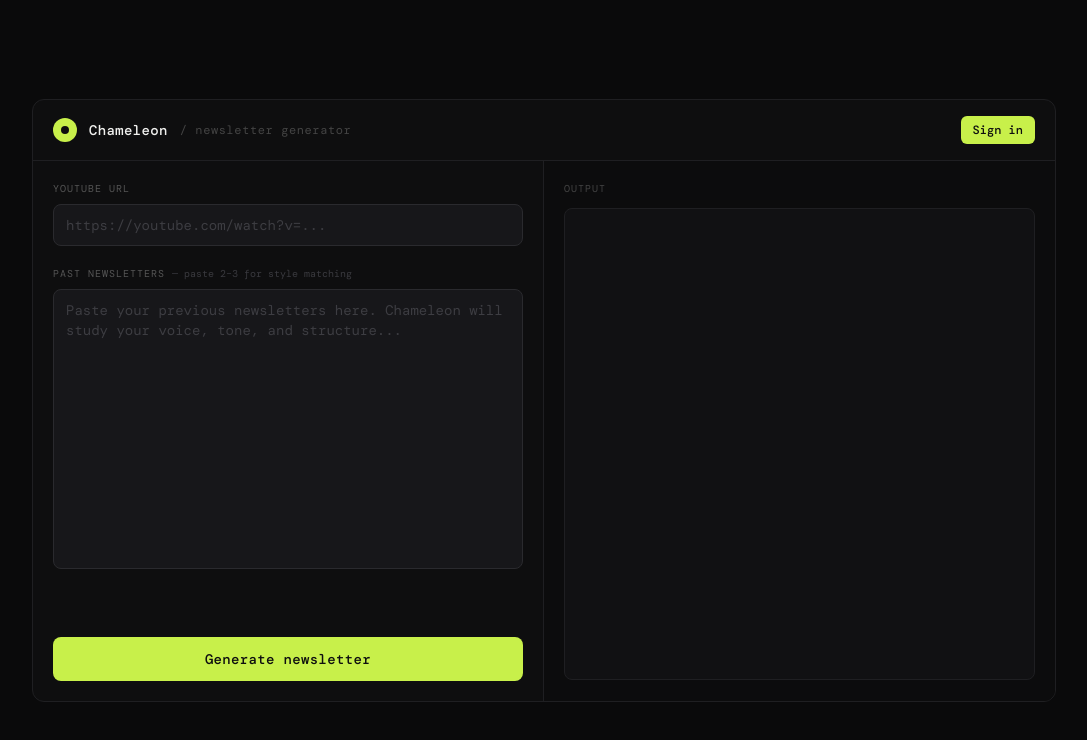
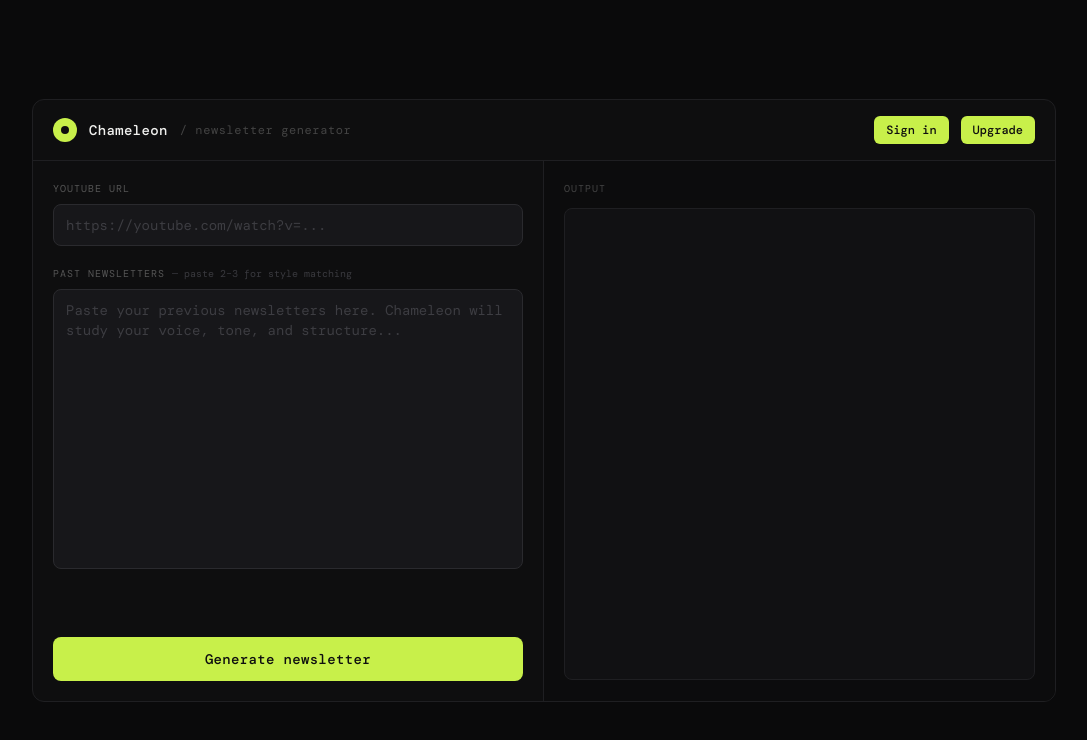
Before and after one commit to shubhamyx/chameleon, a Next.js app: page / in a window 1280 px wide. Shown: the top 740 px of the page, without its empty margins (96-1183 px from the left). Built offline with nearby package versions, Linux system fonts and the light colour scheme; no server answers.

Commit message:
feat: add stripe payments

```diff
--- /dev/null
+++ b/app/api/checkout/route.ts
@@ -0,0 +1,24 @@
+import { NextRequest, NextResponse } from 'next/server'
+import Stripe from 'stripe'
+
+const stripe = new Stripe(process.env.STRIPE_SECRET_KEY!)
+
+export async function POST(req: NextRequest) {
+  const { userId } = await req.json()
+
+  const session = await stripe.checkout.sessions.create({
+    payment_method_types: ['card'],
+    mode: 'subscription',
+    line_items: [
+      {
+        price: process.env.STRIPE_PRICE_ID!,
+        quantity: 1,
+      },
+    ],
+    metadata: { userId },
+    success_url: 'http://localhost:3000?upgraded=true',
+    cancel_url: 'http://localhost:3000',
+  })
+
+  return NextResponse.json({ url: session.url })
+}
--- a/app/page.tsx
+++ b/app/page.tsx
@@ -59,6 +59,16 @@ async function generate() {
   setLoading(false);
 }
 
+async function upgrade() {
+  const res = await fetch('/api/checkout', {
+    method: 'POST',
+    headers: { 'Content-Type': 'application/json' },
+    body: JSON.stringify({ userId: user?.id })
+  })
+  const data = await res.json()
+  window.location.href = data.url
+}
+
   return (
     <main
       className={`${mono.className} min-h-screen bg-[#0a0a0b] flex items-center justify-center p-6`}
@@ -90,7 +100,14 @@ async function generate() {
         </SignInButton>
       )}
     </div>
+    <div>
+      <button onClick={upgrade} className="text-xs bg-[#c8f04a] text-[#0e0e0f] px-3 py-1.5 rounded-md font-medium">
+        Upgrade
+      </button>
+    </div>
+
     </header>
+
 
 
         {/* Two-panel body */}
@@ -140,7 +157,6 @@ async function generate() {
               {loading ? "Generating..." : result}
             </div>
           </div>
-
         </div>
       </div>
     </main>
--- a/package.json
+++ b/package.json
@@ -10,11 +10,13 @@
   },
   "dependencies": {
     "@clerk/nextjs": "^7.2.7",
+    "@stripe/stripe-js": "^9.3.1",
     "@supabase/supabase-js": "^2.105.1",
     "next": "16.2.4",
     "postcss": "^8.5.12",
     "react": "19.2.4",
-    "react-dom": "19.2.4"
+    "react-dom": "19.2.4",
+    "stripe": "^22.1.0"
   },
   "devDependencies": {
     "@tailwindcss/postcss": "^4.2.4",
```
Also changed, not shown: 1 other file (tests, documents, lock files or other folders).
